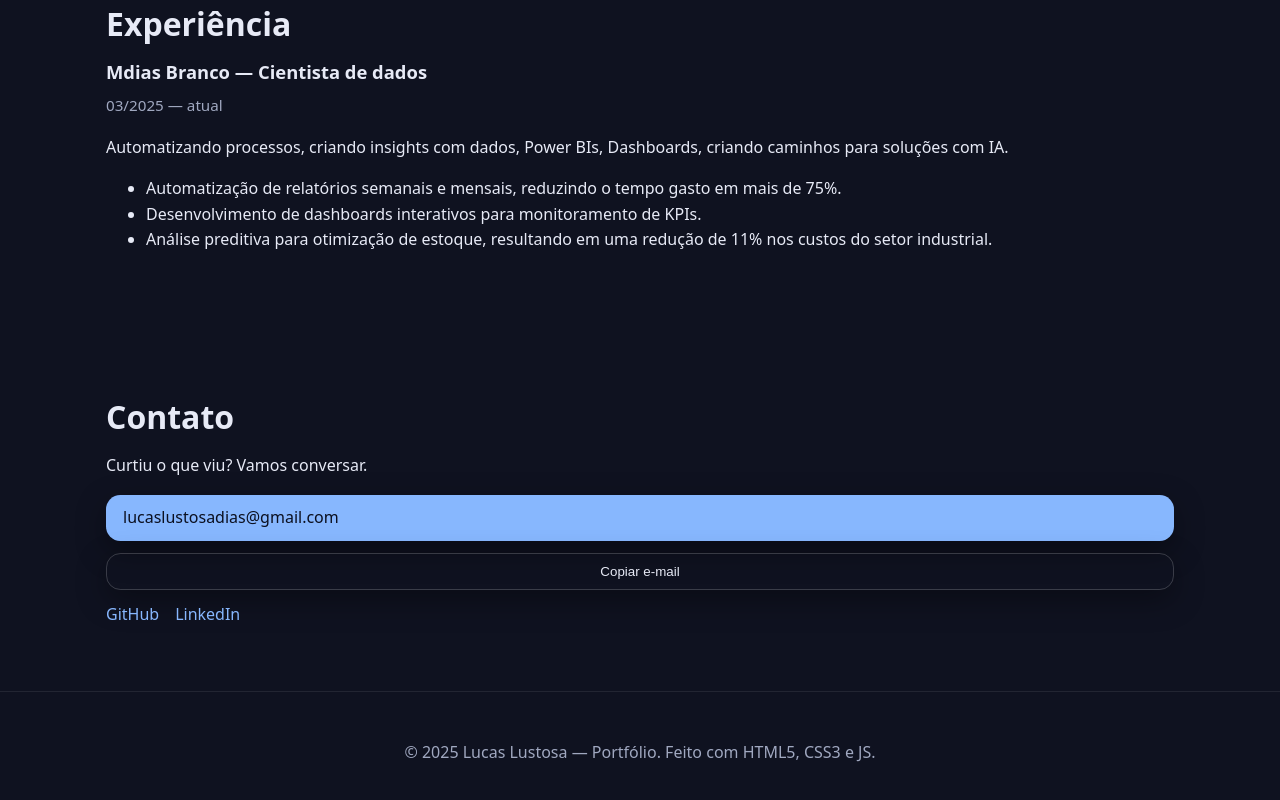
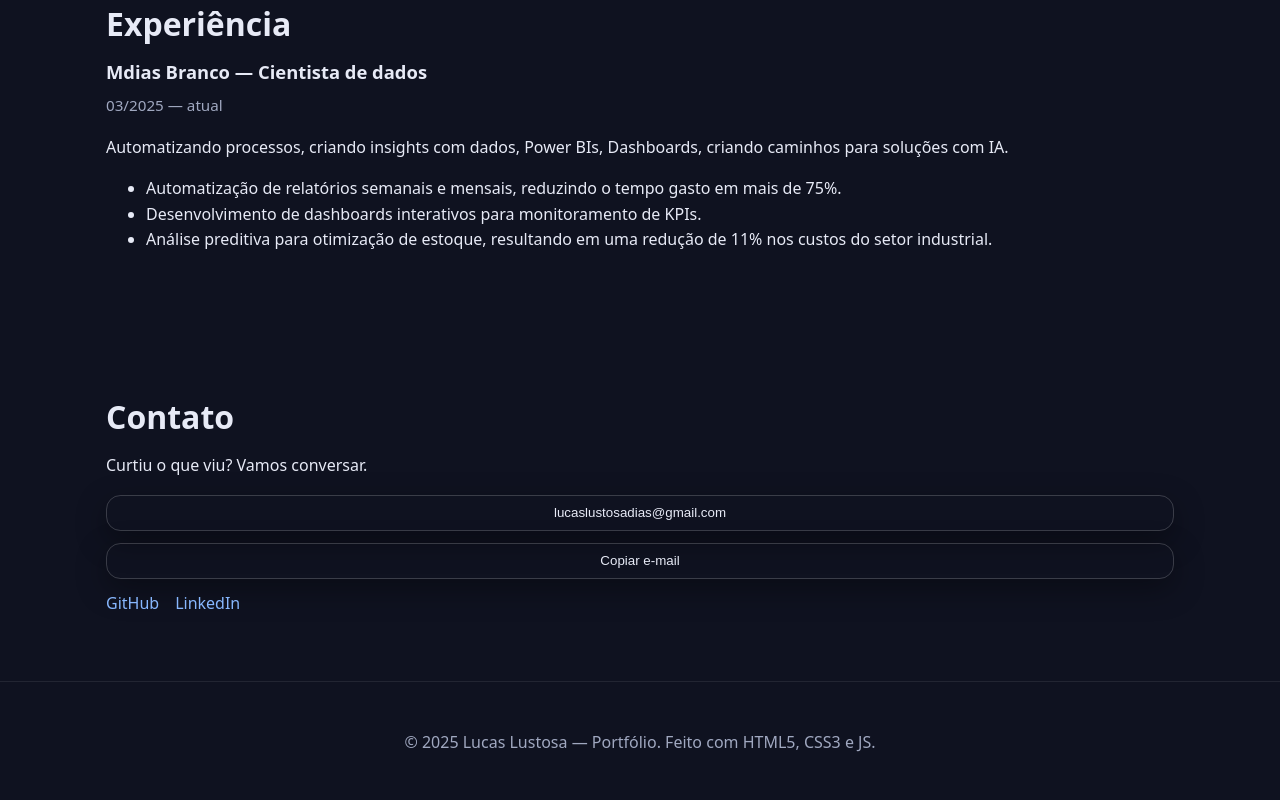
Before and after one commit to Lucaslust/portfoliodevweb, a plain HTML site: page index.html in a window 1280 px wide. Shown: the part 1492-2292 px from the top of the page. Drawn offline with Linux system fonts and the light colour scheme.

Commit message:
Ajuste mensagem

```diff
--- a/index.html
+++ b/index.html
@@ -131,7 +131,7 @@
       <h2>Contato</h2>
       <p>Curtiu o que viu? Vamos conversar.</p>
       <div class="contact">
-        <a class="btn primary" id="copyEmail"> lucaslustosadias@gmail.com</a>
+        <button class="btn ghost" id="copyEmail" data-email="lucaslustosadias@gmail.com">lucaslustosadias@gmail.com</button>
         <button class="btn ghost" id="copyEmail" data-email="lucaslustosadias@gmail.com">Copiar e-mail</button>
         <div class="social">
           <a href="https://github.com/Lucaslust"
```
